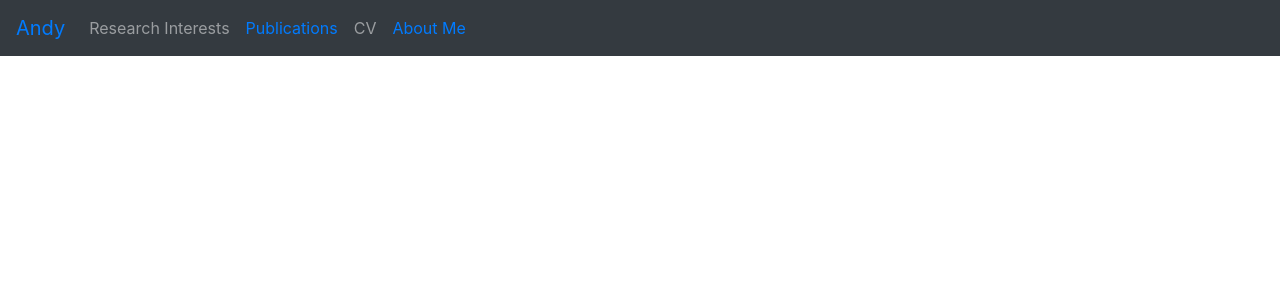
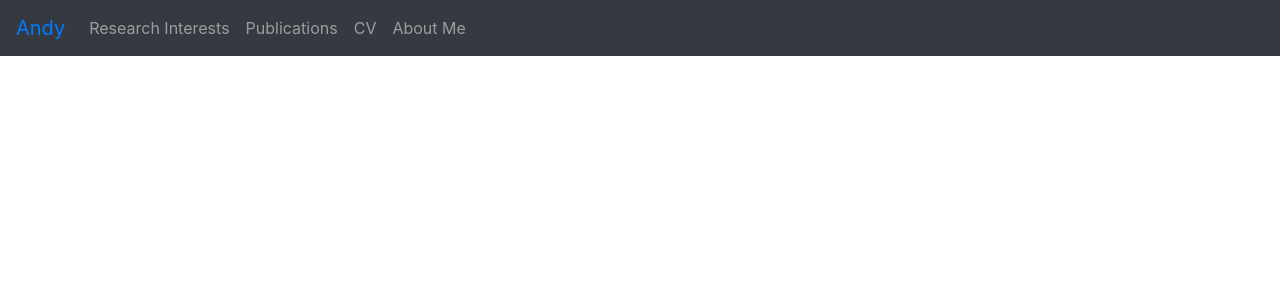
Before and after one commit to vjavmahs1/portfolio-andy, a React (Create React App) app: page / in a window 1280 px wide. Shown: the top 300 px of the page. Built offline with nearby package versions, Linux system fonts and the light colour scheme.

Commit message:
menu bar style changed

```diff
--- a/src/components/header/header.js
+++ b/src/components/header/header.js
@@ -19,14 +19,16 @@ function Header(props) {
               Research Interests
               {/* <Link to="/interest">Research Interests</Link> */}
             </Nav.Link>
-            <Nav.Link href="#link">
-              <Link to="/publications">Publications</Link>
+            <Nav.Link href="/publications">
+              Publications
+              {/* <Link to="/publications">Publications</Link> */}
             </Nav.Link>
             <Nav.Link href={PDF} target="_blank">
               CV
             </Nav.Link>
-            <Nav.Link href="#link">
-              <Link to="/about">About Me</Link>{" "}
+            <Nav.Link href="/about">
+              About Me
+              {/* <Link to="/about">About Me</Link>{" "} */}
             </Nav.Link>
           </Nav>
         </Navbar.Collapse>
```
